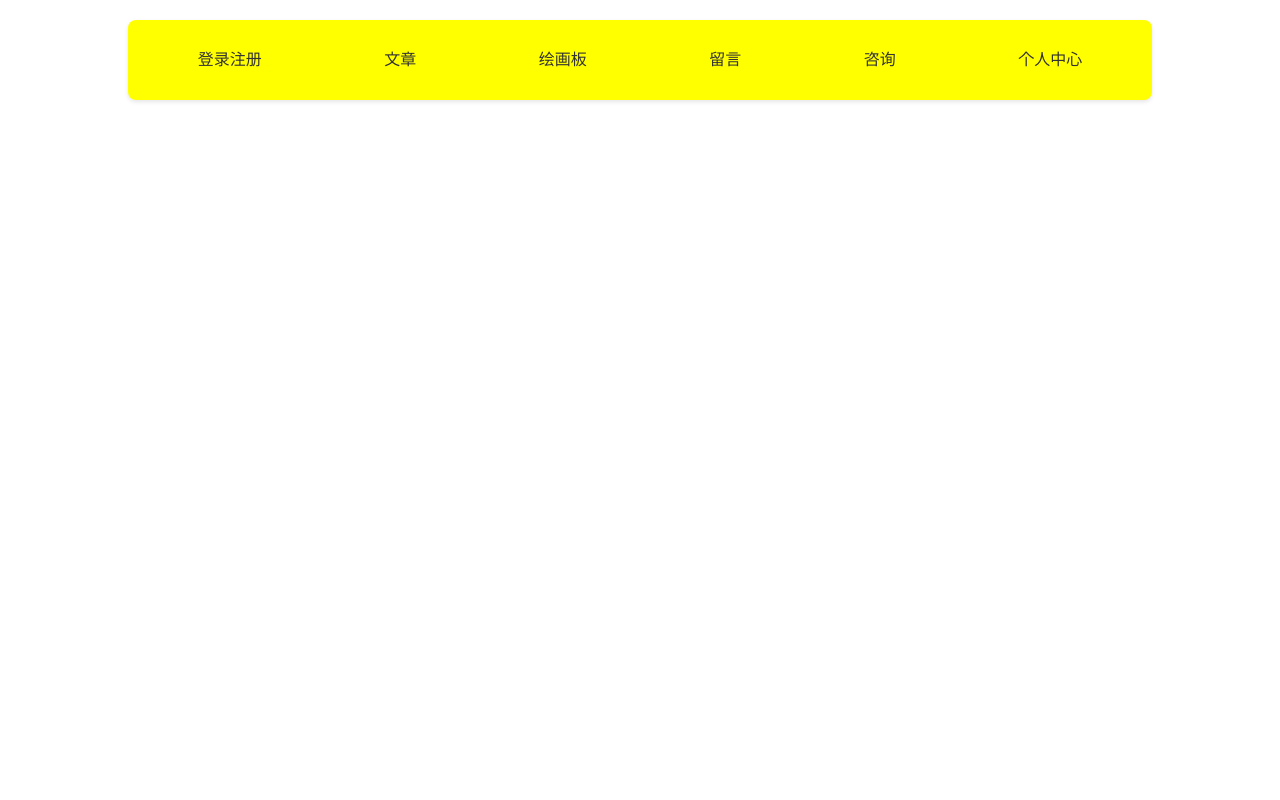
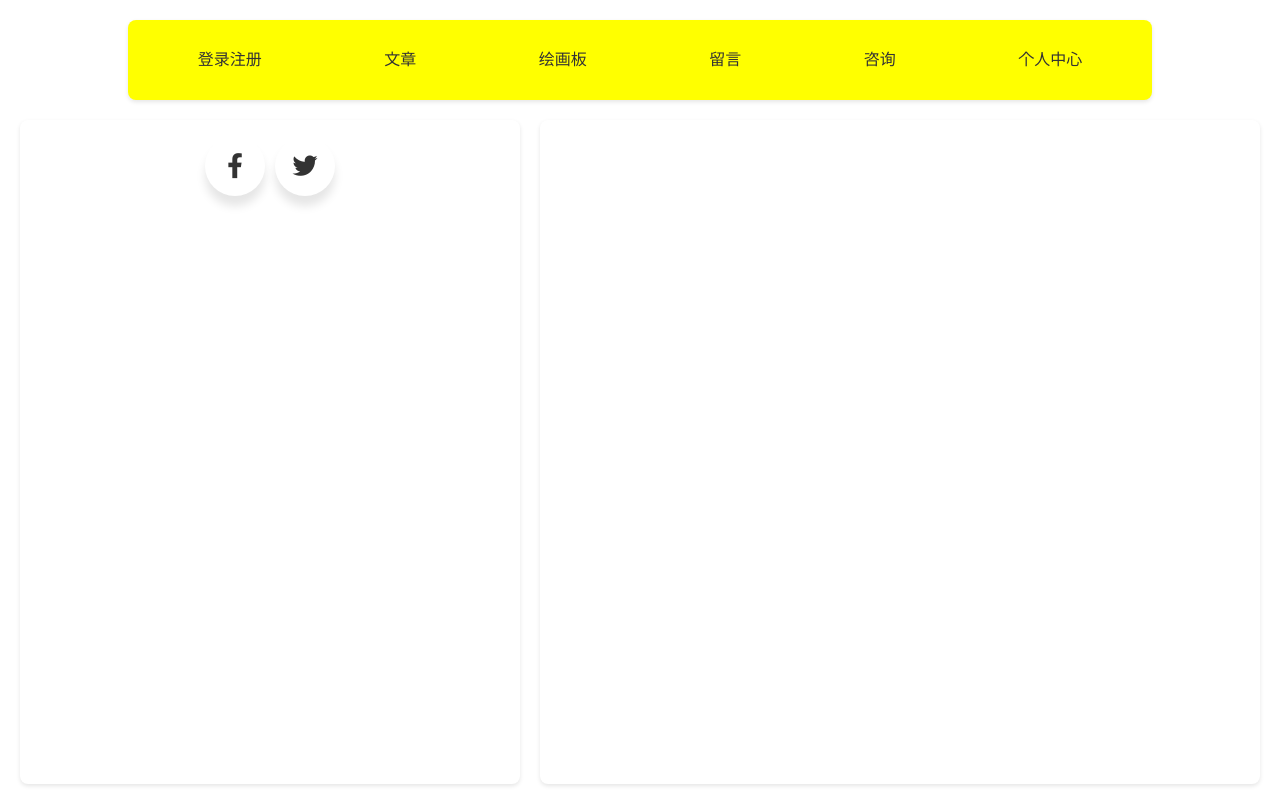
Before and after one commit to KeleYoYo/fsrtest, a Vue app: page /center in a window 1280 px wide. Built offline with nearby package versions, Linux system fonts and the light colour scheme; sample sign-in values are in the browser's storage; what vxe-table would draw is missing.

Commit message:
绘画记录

```diff
--- a/index.html
+++ b/index.html
@@ -3,6 +3,7 @@
   <head>
     <meta charset="UTF-8">
     <link rel="icon" href="/favicon.ico">
+      <link rel="stylesheet" href="https://cdnjs.cloudflare.com/ajax/libs/font-awesome/5.15.3/css/all.min.css"/>
     <meta name="viewport" content="width=device-width, initial-scale=1.0">
     <title>Vite App</title>
   </head>
--- a/src/api/paintingApi.ts
+++ b/src/api/paintingApi.ts
@@ -10,3 +10,13 @@ export function $firstCommit(data = {}) {
         data
     })
 }
+
+// 获取我的绘画列表
+export function $getMyPaintingList(authorId) {
+    console.log("$getMyPaintingList", authorId)
+    return service({
+        // url: `/api/u8login`,
+        url: `/painting/list?authorId=${authorId}`,
+        method: 'get',
+    })
+}
--- a/src/components/DrawPannel.vue
+++ b/src/components/DrawPannel.vue
@@ -1,6 +1,6 @@
 <template>
-  <div :style="{'--bg':panelBgColor}" class="draw">
-    <canvas :class="`${isEraser?'eraser':''}`" id="draw-panel">
+  <div class="draw">
+    <canvas :style="{'--bg':panelBgColor}" :class="`${isEraser?'eraser':''}`" id="draw-panel">
     </canvas>
     <div class="tools">
       <div class="colors">
--- a/src/hooks/useUserLocal.ts
+++ b/src/hooks/useUserLocal.ts
@@ -1,4 +1,5 @@
 import {message} from "ant-design-vue";
+import {useRouter} from "vue-router";
 
 /**
  * @description 获取用户信息
@@ -6,6 +7,7 @@ import {message} from "ant-design-vue";
  * @param needTip 是否在挂载时就提示
  * */
 export default function useUserLocal(needTip = false) {
+    const router = useRouter()
     var userInfo = '12'
     var isLogin = false
     const init = () => {
@@ -15,11 +17,9 @@ export default function useUserLocal(needTip = false) {
             userInfo = user
             isLogin = true
             console.log("user", user)
-            if (needTip) {
-                message.success("你已经登陆了")
-            }
         } else {
             if (needTip) {
+                router.push({name: 'login'})
                 message.error("请先登录")
             }
         }
--- a/src/router/index.ts
+++ b/src/router/index.ts
@@ -6,8 +6,25 @@ const router = createRouter({
     {
       path: '/',
         name: 'default',
-        redirect: '/login'
+        redirect: '/center'
     },
+      {
+          path: '/center',
+          name: 'center',
+          component: () => import("@/views/center.vue"),
+          children: [
+              {
+                  path: 'info',
+                  name: 'info',
+                  component: () => import("@/views/info.vue")
+              },
+              {
+                  path: 'partings',
+                  name: 'partings',
+                  component: () => import("@/views/partings.vue")
+              },
+          ]
+      },
       {
           path: '/login',
           name: 'login',
--- /dev/null
+++ b/src/views/center.vue
@@ -0,0 +1,148 @@
+<script setup lang="ts">
+import useUserLocal from "@/hooks/useUserLocal";
+import {ref} from "vue";
+import {useRouter} from "vue-router";
+
+const {userInfo} = useUserLocal(true)
+const router = useRouter()
+const leftBtns = ref([
+  {
+    text: "个人信息",
+    icon: "fab fa-facebook-f",
+    path: 'info'
+  },
+  {
+    text: "我的绘画",
+    icon: "fab fa-twitter",
+    path: 'partings'
+  },
+])
+
+</script>
+
+<template>
+  <div class="person-center">
+    <div class="left card">
+      <div class="wrapper">
+        <div @click="router.push({name:item.path})" v-for="item in leftBtns" :key="item.text" class="button">
+          <div class="icon">
+            <i :class="`fab ${item.icon}`"></i>
+          </div>
+          <span>{{ item.text }}</span>
+        </div>
+      </div>
+    </div>
+    <div class="right  card">
+      <router-view></router-view>
+    </div>
+  </div>
+</template>
+
+<style lang="less" scoped>
+.person-center {
+  width: 100%;
+  height: 100%;
+  display: flex;
+  gap: 20px;
+
+  .left {
+    width: 500px;
+    display: flex;
+    flex-direction: column;
+    align-items: center;
+    gap: 20px;
+
+    .wrapper .button {
+      display: inline-block;
+      height: 60px;
+      width: 60px;
+      float: left;
+      margin: 0 5px;
+      overflow: hidden;
+      background: #fff;
+      border-radius: 50px;
+      cursor: pointer;
+      box-shadow: 0px 10px 10px rgba(0, 0, 0, 0.1);
+      transition: all 0.3s ease-out;
+    }
+
+    .wrapper .button:hover {
+      width: 200px;
+    }
+
+    .wrapper .button .icon {
+      display: inline-block;
+      height: 60px;
+      width: 60px;
+      text-align: center;
+      border-radius: 50px;
+      box-sizing: border-box;
+      line-height: 60px;
+      transition: all 0.3s ease-out;
+    }
+
+    .wrapper .button:nth-child(1):hover .icon {
+      background: #4267B2;
+    }
+
+    .wrapper .button:nth-child(2):hover .icon {
+      background: #1DA1F2;
+    }
+
+    .wrapper .button:nth-child(3):hover .icon {
+      background: #E1306C;
+    }
+
+    .wrapper .button:nth-child(4):hover .icon {
+      background: #333;
+    }
+
+    .wrapper .button:nth-child(5):hover .icon {
+      background: #ff0000;
+    }
+
+    .wrapper .button .icon i {
+      font-size: 25px;
+      line-height: 60px;
+      transition: all 0.3s ease-out;
+    }
+
+    .wrapper .button:hover .icon i {
+      color: #fff;
+    }
+
+    .wrapper .button span {
+      font-size: 20px;
+      font-weight: 500;
+      line-height: 60px;
+      margin-left: 10px;
+      transition: all 0.3s ease-out;
+    }
+
+    .wrapper .button:nth-child(1) span {
+      color: #4267B2;
+    }
+
+    .wrapper .button:nth-child(2) span {
+      color: #1DA1F2;
+    }
+
+    .wrapper .button:nth-child(3) span {
+      color: #E1306C;
+    }
+
+    .wrapper .button:nth-child(4) span {
+      color: #333;
+    }
+
+    .wrapper .button:nth-child(5) span {
+      color: #ff0000;
+    }
+  }
+
+  .right {
+    flex: 1;
+  }
+}
+
+</style>
--- /dev/null
+++ b/src/views/info.vue
@@ -0,0 +1,13 @@
+<script setup lang="ts">
+
+</script>
+
+<template>
+  <div>
+    个人信息
+  </div>
+</template>
+
+<style scoped>
+
+</style>
--- /dev/null
+++ b/src/views/partings.vue
@@ -0,0 +1,108 @@
+<script setup lang="ts">
+import useUserLocal from "@/hooks/useUserLocal";
+import {$getMyPaintingList} from "@/api/paintingApi";
+import {onMounted, ref} from "vue";
+
+const {userInfo} = useUserLocal()
+const paintingList = ref([])
+const currentPating = ref({})
+const detailShow = ref(false)
+
+function getMyPartings() {
+  $getMyPaintingList(userInfo.userId).then(res => {
+    console.log("$getMyPaintingList:res", res)
+    if (res.code === 200 && res.data.length > 0) {
+      paintingList.value = res.data
+    }
+  })
+}
+
+function mapStatus(status) {
+  switch (status) {
+    case 1:
+      return "绘画完成,待老师确认并进行提问"
+    case 2:
+      return "提问完成，请回复老师"
+    case 3:
+      return "请等待老师给出最后测评结果"
+  }
+}
+
+function handleDetail(item) {
+  currentPating.value = item
+  detailShow.value = true
+}
+
+onMounted(() => {
+  getMyPartings()
+})
+</script>
+
+<template>
+  <div class="pating-container">
+    <div
+        @click="handleDetail(item)"
+        v-for="(item,index) in paintingList" class="item card swing-zoom">
+      <img :src="item.paintingImg"/>
+    </div>
+
+
+    <a-modal @ok="detailShow=false"
+             style="height: 800px;width:800px;display:flex;flex-direction:column;align-items:center;overflow-y: auto"
+             v-model:open="detailShow"
+    >
+      <div style="padding: 10px;color: #17ec1b;font-weight: bold;font-size: 16px">
+        绘画记录状态：{{ mapStatus(currentPating.paintingStatus) }}
+      </div>
+      <div style="width: 600px;height: 400px">
+        <img style="width: 100%;height: 100%" :src="currentPating.paintingImg"/>
+      </div>
+      <div style="display: flex;gap: 15px;font-weight: bold;font-size: 16px">
+        <div style="width: 80px" class="label">绘画时长：</div>
+        <div style="color: #17c2e0" class="val">{{ currentPating.paintingTime }}</div>
+      </div>
+
+      <div style="display: flex;gap: 15px;font-weight: bold;font-size: 16px">
+        <div style="width: 80px" class="label">学生自评：</div>
+        <div style="color: #17c2e0" class="val">{{ currentPating.selfAssessment }}</div>
+      </div>
+
+      <div style="display: flex;gap: 15px;font-weight: bold;font-size: 16px">
+        <div style="width: 80px" class="label">老师提问：</div>
+        <div style="color: #17c2e0" class="val">{{ currentPating.paintingQuestion || '请等待下一流程。。。' }}</div>
+      </div>
+
+      <div style="display: flex;gap: 15px;font-weight: bold;font-size: 16px">
+        <div style="width: 80px" class="label">我的回复：</div>
+        <div style="color: #17c2e0" class="val">{{ currentPating.paintingReply || '请等待下一流程。。。' }}</div>
+      </div>
+
+      <div style="display: flex;gap: 15px;font-weight: bold;font-size: 16px">
+        <div style="width: 80px" class="label">测评结果：</div>
+        <div style="color: #17c2e0" class="val">{{ currentPating.paintingRemark || '请等待下一流程。。。' }}</div>
+      </div>
+    </a-modal>
+  </div>
+</template>
+
+<style lang="less" scoped>
+.pating-container {
+  padding: 20px;
+  display: flex;
+  flex-wrap: wrap;
+  gap: 20px;
+
+  .item {
+    width: 200px;
+    height: 200px;
+    background: #dad0d0;
+    cursor: pointer;
+
+    img {
+      width: 100%;
+      height: 100%;
+    }
+  }
+
+}
+</style>
```
